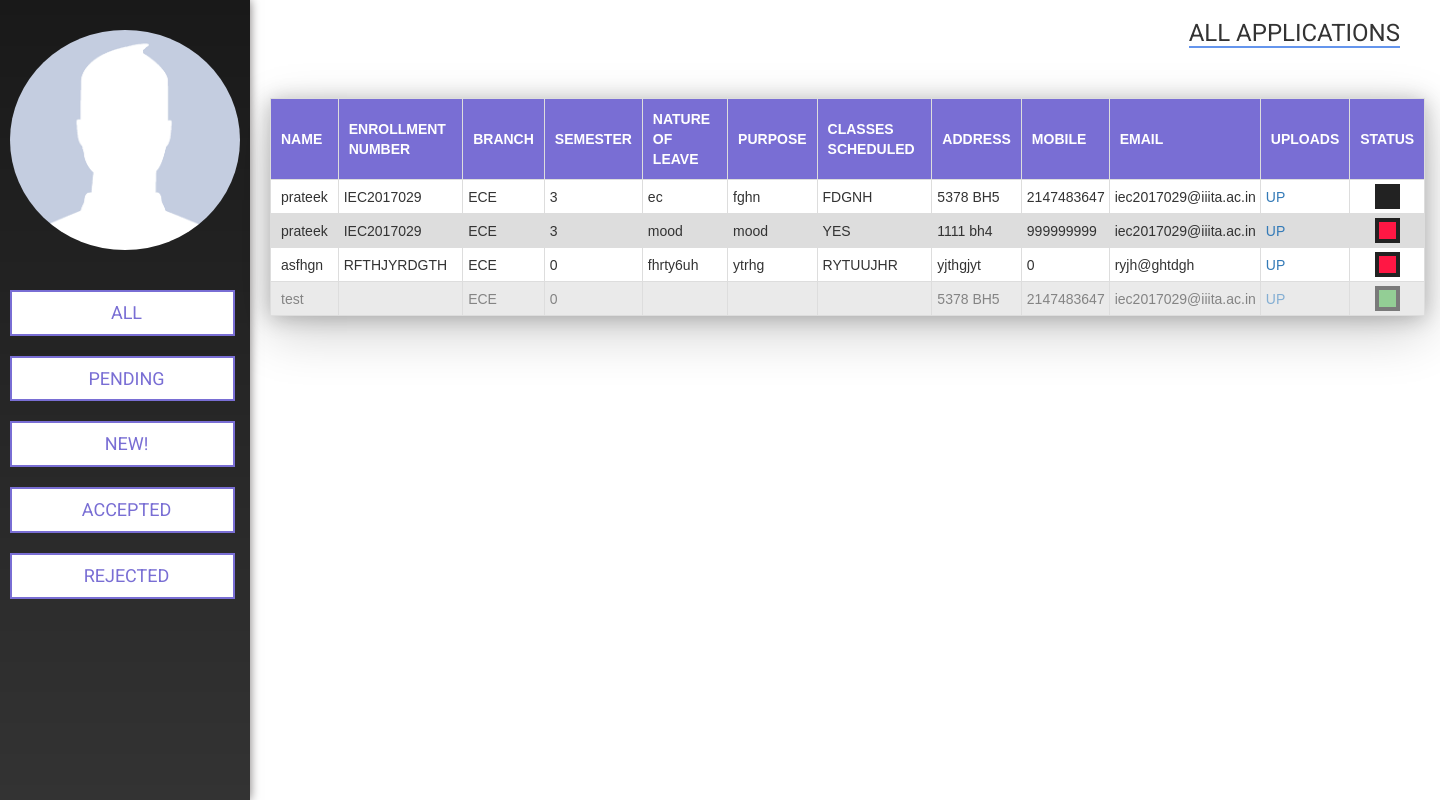
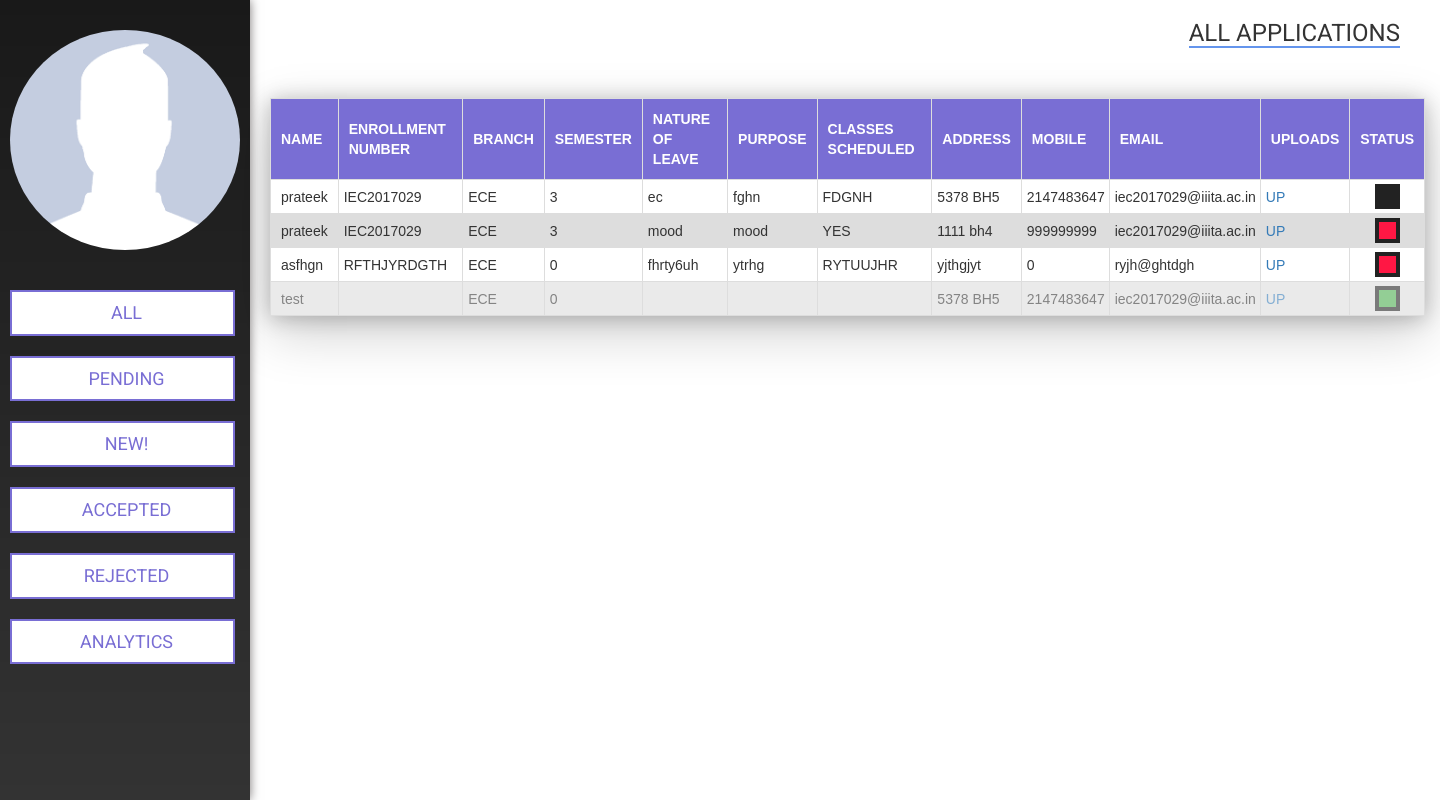
Before and after one commit to GeekHaven/Leave-Application-Portal, a PHP site: page /admin_dashboard.php in a window 1440 px wide. Run offline with PHP 8.4, Linux system fonts and the light colour scheme; data comes from the database, SQL or seed files in the repository.

Commit message:
Update admin_dashboard.php

```diff
--- a/admin_dashboard.php
+++ b/admin_dashboard.php
@@ -142,6 +142,9 @@
 		<br>
 		<button><li class="btn rej_apps" >REJECTED</li></button>
 		<br>
+		<br>
+
+		<button><li class="btn rej_apps"> ANALYTICS</li></button>
 		<br>
 
 
```
